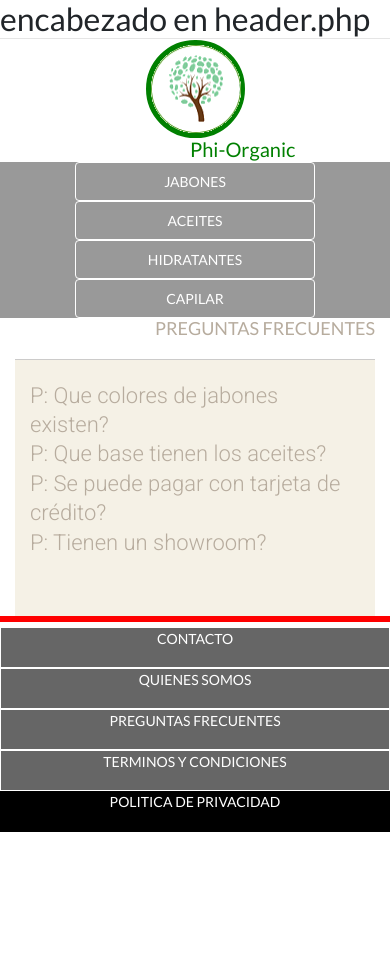
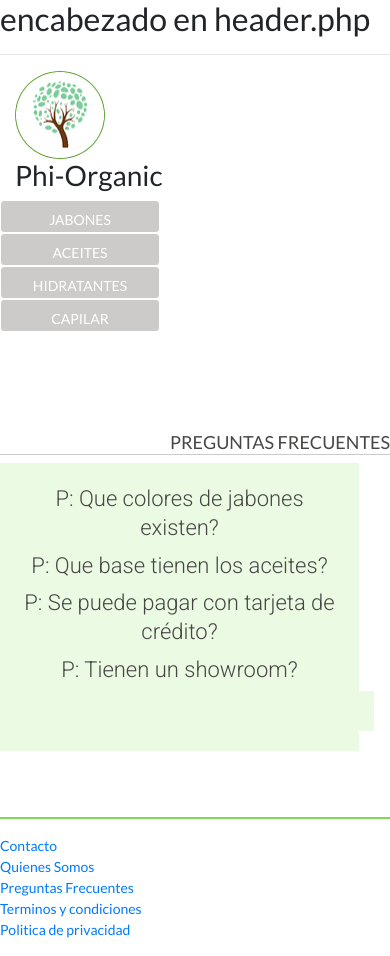
Before and after one commit to mgferrini/pi, a PHP site: page /?page=faq in a window 390 px wide. Before the commit the page ends 832 px from the top, so only its background shows below. Run offline with PHP 8.4, Linux system fonts and the light colour scheme.

Commit message:
Update master.css

```diff
--- a/css/master.css
+++ b/css/master.css
@@ -1,24 +1,33 @@
+/*
+  - quitar el ancho de nav-link
+  - ponerle a nav-link un padding: 0 30px;
+  - a la ul que contiene el nav -> justify-content: right;
+*/
+
 *{
     box-sizing: border-box;
-    margin: 0 auto !important;
+    margin: 0 0;
     padding: 0px;
 }
 body{
-    max-width:960px;
+    max-width: 1200px;
     font-size: 14px;
     font-family: 'Lato', sans-serif;
+    margin: 0 auto;
 }
-
-/* VALERIA */
+   /* Pagina de Registro */
 .regcontainer{
     width:100%;
-    margin-left: 10%;
-    margin-top: 2%;
+    clear: both;
+    padding-bottom: 50px;
+    padding-top: 70px;
 }
 .regformulario{
-    background-color: #F5F1E6;
+    background-color:#EBFAE3;
     padding-bottom: 20px;
     padding-top:20px;
+    width:450px;
+    text-align: center;
 }
 .regcolumna{
     background-color: #CCCBCA;
@@ -28,29 +37,30 @@ body{
 }
 .regh1{
     font-size: 18px;
-    color: #B7AC9E    ;
+    color: #474645   ;
     font-family: 'Lato', sans-serif;
     width:100%;
     text-align: right;
     text-transform: uppercase;
-border-bottom: solid 1px #CCCBCA  ;
+    border-bottom: solid 1px #CCCBCA;
+    padding-top: 30px;
 
 }
 .regtitulo{
     font-size: 22px;
-    color: #B7AC9E    ;
+    color: #474645   ;
     font-family: 'Roboto', sans-serif;
     font-weight: 300;
 }
 .regboton{
-    background-color: #B7AC9E ;
+    background-color: gray;
     color: white;
     font-size: 16px;
     text-transform: uppercase;
 }
 .regtitulo2{
     font-size: 22px;
-    color: #474645  ;
+    color: #474645;
     font-family: 'Roboto', sans-serif;
     font-weight: 300;
 }
@@ -61,55 +71,82 @@ input:hover{
     width: 100%;
     margin-top: 10px;
 }
-@media (max-width:768px){
-    .regcolumna{
-        border: none !important;
-        margin-top: 20px !important;
-    }
-    .regimg{
-        display:none;
-    }
+.registro_position{/* Recuadro registrese */
+  position: relative;
+  left: 740px;
+  bottom: 390px;
+}
+.registro_titulo {/* Esto esta porque misteriosamente no me tomaba el text-align: center; */
+  position: relative;
+  left: 60px;
 }
 
-/* IGNACIO */
-.logo{
-  border;
-  position: relative;
-  /*right: 354px; */
-  top: 1px;
-  border: solid 5px green;
-  display: block;
-  width: 99px;
-  border-radius: 60px;
+.regimg{
+  display:none;
 }
+}
+/* End Pagina de Registro*/
 
-.marca{
-  font-size: 20px;
-  display: inline;
-  position: relative;
-  color: green;
-  right: -175px;
+/* NAVBAR*/
+.headerCompleto{
+  background-color: white;
+  z-index: 5;
+  position: fixed;
+  line-height: 20px;
+  padding-top: 10px;
 }
-
-.nav{
-  background-color: #999;
-  width: 100%;
+.navOrder{
+  display:flex;
+  flex-direction: row;
+  justify-content: flex-end;
 }
-
+.loginbar{
+  text-decoration: none;
+  padding: 0 20px;
+  color: black;
+}
+.loginbar1{
+  text-decoration: none;
+  margin: 0 20px;
+  color: black;
+  border: none !important;
+}
+.loginbar:hover{
+  color: #7ed957;
+}
+.loginbar1:hover{
+  color: #7ed957;
+}
+.navNacho{
+  display: flex;
+  background-color: white;
+  z-index: 5;
+  width:1200px;
+  line-height: 70px;
+  padding-top: 10px;
+}
+.marca0{
+  font-size: 40px;
+  color: #7ed957;
+  font-family: 'Cinzel', serif;
+  vertical-align: center;
+}
+.marca1{
+  font-size: 40px;
+  color: black;
+  font-family: 'Cinzel', serif;
+}
 .nav-link{
   color: white;
   border: solid 1px;
-  width: 240px;
+  width: 170px;
   text-align: center;
   text-transform: uppercase;
-}
-
-nav{
-  width: 100%;
+  background-color: #CCCBCA;
 }
 
 .soap:hover{
-  background-color: #7ACB7A;
+  background-color: #7ed957;
   color: white;
 }
 
@@ -127,52 +164,30 @@ nav{
   background-color: #B7AC9E;
   color: white;
 }
-
-                                                    /* Inicio Footer */
 footer{
   width: 100%;
-  background-color:#0009;
-  height: 205px;
-  margin-top: 5px !important;
 }
 
-ul{
+.footerRegistro{
   list-style-type: none;
+  display:flex;
+  flex-direction: row;
+  justify-content: center;
 }
-
-.fin{
-  color: white;
-  float: left;
-  text-transform: uppercase;
-  border: solid 1px;
-  display: block;
-  width: 100%;
-  text-align: center;
-  height: 41px;
-  /*! margin-top: 5px !important; */
-}
-
-
-.priva{
-  float: right;
-  border: solid;
-  text-transform: uppercase;
-  background-color: black;
-  border: none;
+.foot{
+  padding: 0 10px;
+  color: black;
 }
 
 .linea3{
   clear: both;
-  border: solid;
-  color: red;
+  border: solid 1px;
+  color:#7ed957;
 }
-
-/* ADELA */
-
-img {
-  width: 100%;
+.carousel-slide ,.carousel-fade{
+  margin-top: 147px;
 }
-
+  /* ADELA */
 .__soap-text.__style {
   color: #000;
   font-family: 'Lato', sans-serif;
@@ -184,13 +199,13 @@ img {
   margin-bottom: 10px;
   font-weight: bold;
   text-transform: uppercase;
+  color: white; /* Agregue el blanco asi se pueden ver los titulos del carousel */
 }
 
 .__soap-text p {
   font-size: 18px;
   margin-bottom: 10px;
   }
-
 
 .__soap-carousel .carousel-inner > * {
   min-height: 70vh;
@@ -223,7 +238,6 @@ img {
 
 .__soap-carousel .carousel-inner .carousel-item.slide1 {
   background-image: url("../img/soap_0010.jpg");
-
 }
 
 .__soap-carousel .carousel-inner .carousel-item.slide2 {
@@ -237,3 +251,168 @@ background-image: url("../img/soap_0022.jpg");
 .__soap-carousel .carousel-inner .carousel-item.slide4 {
     background-image: url("../img/soap_0059.jpg");
 }
+
+/* Media queries para los tamaños 931px, 897px, 768px, 567px y 420px */
+@media (max-width:931px) {
+  /* Mavbar */
+  .navbar.navbar-expand-lg.navbar-light {
+    position: relative;
+    right: 637px;
+    top: 108px;
+    margin-bottom: -60px;
+    width: 132%;
+    justify-content: left;
+  }
+  .nav-link{
+    width: 170px;
+  }
+
+  /* link a register */
+  .registro_position{
+    position: relative;
+    left: 420px;
+    width: 50%;
+    margin-left: 32px;
+  }
+  .registro_titulo {
+    position: relative;
+    left: 50px;
+  }
+}
+
+@media (max-width:897px) {
+  /* Mavbar */
+  .navbar.navbar-expand-lg.navbar-light {
+    position: relative;
+    right: 637px;
+    top: 108px;
+    margin-bottom: -60px;
+    width: 132%;
+    justify-content: left;
+  }
+  .nav-link{
+    width: 160px;
+  }
+
+  /* link a register */
+  .registro_position{
+    position: relative;
+    left: 394px;
+    bottom: 387px;
+    width: 51%;
+    margin-left: 32px;
+  }
+  .registro_titulo {
+    position: relative;
+    left: 40px;
+  }
+  }/* Fin 897px */
+
+@media (max-width:768px){
+  .regcolumna{
+    border: none !important;
+    margin-top: 20px !important;
+  }
+  /* navbar */
+  .nav-link{
+    width: 100%;
+    height: 33px;
+  }
+  .navbar.navbar-expand-lg.navbar-light {
+    position: relative;
+    right: 360px;
+    top: 108px;
+    margin-bottom: -60px;
+    width: 150%;
+    justify-content: left;
+  }
+  .navNacho{
+    width: 100%;
+    line-height: 15px;
+  }
+  .nav.nav-pills {
+    flex-direction: column;
+  }
+  .marca0, .marca1{
+    font-size: 20px;
+  }
+  /* footer */
+  .foot {
+    padding: 0 7px;
+  }
+  /* Pagina registro */
+  .registro_position{
+    position: relative;
+    left: 330px;
+    bottom: 383px;
+    width: 50%;
+    margin-left: 32px;
+  }
+  .registro_titulo {
+    position: relative;
+    left: 50px;
+    font-size: x-large;
+  }
+  } /* Fin 768px */
+
+@media (max-width:576px){
+  .marca1{
+    position: relative;
+  }
+
+  /* Navbar */
+  .navbar.navbar-expand-lg.navbar-light {
+    position: relative;
+    right: 315px;
+    top: 108px;
+    margin-bottom: -60px;
+    width: 180%;
+    justify-content: left;
+  }
+  .nav-link{
+    width: 160px;
+  }
+
+  /* link a register */
+  .registro_position{
+    position: relative;
+    left: 0px;
+    bottom: 20px;
+    width: 80%;
+    margin-left: 32px;
+  }
+
+  .registro_titulo {
+    position: relative;
+    left: 85px;
+  }
+  } /* Fin 576px */
+
+@media (max-width:420px){
+  .marca1{
+    position: relative;
+    left: 131px;
+    bottom: 51px;
+  }
+  .navbar.navbar-expand-lg.navbar-light {
+    position: relative;
+    right: 219px;
+    top: 108px;
+  }
+  .nav-link{
+    width: 160px;
+  }
+  .navNacho{
+    line-height: 11px;
+  }
+  .nav.nav-pills {
+    flex-direction: column;
+  }
+  .regformulario{
+    width: 359px;
+  }
+  .registro_titulo {
+    position: relative;
+    left: 37px;
+  }
+  } /* Fin 420px */
```
